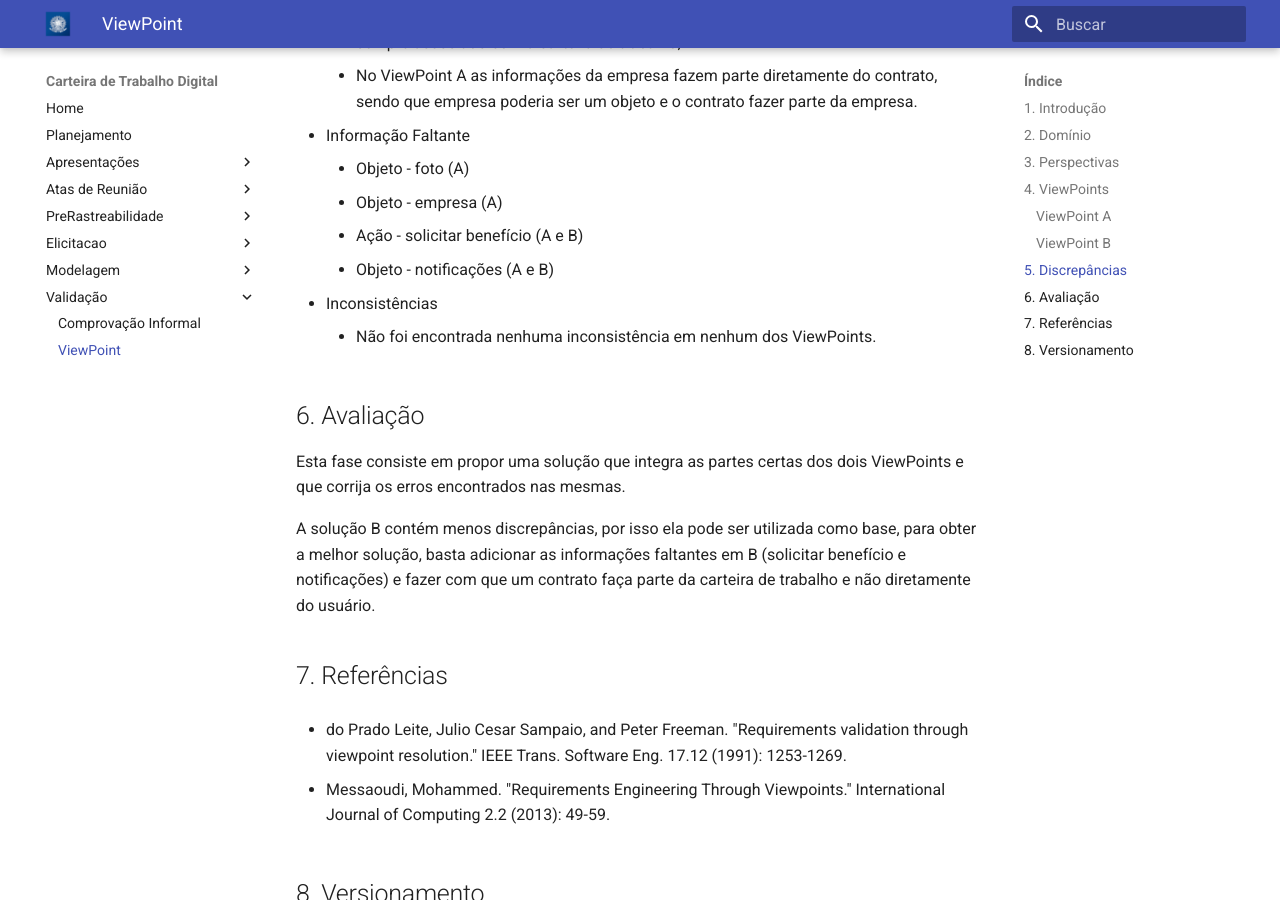
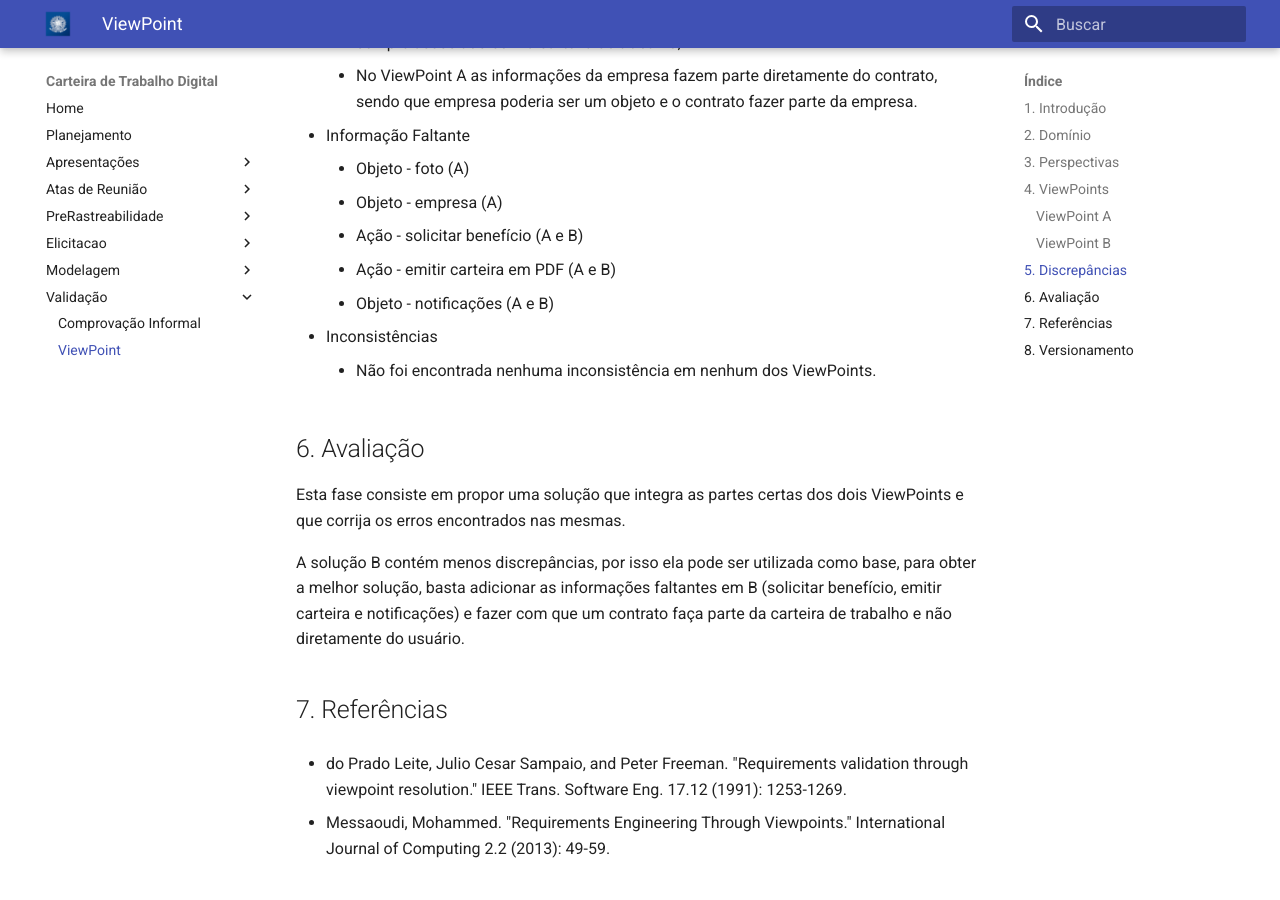
Before and after one commit to Requisitos-de-Software/2021.1-CarteiradeTrabalhoDigital, an MkDocs documentation site: the page built from docs/validação/Viewpoint.md, in a window 1280 px wide and 900 px high, scrolled down 2437 px. Built offline with MkDocs 1.6.1 and Material for MkDocs 9.7.7, drawn with Linux system fonts in a browser that asks for light colours.

Commit message:
update viewpoint

```diff
--- a/docs/validação/Viewpoint.md
+++ b/docs/validação/Viewpoint.md
@@ -102,6 +102,7 @@
     * Objeto - foto (A)
     * Objeto - empresa (A)
     * Ação - solicitar benefício (A e B)
+    * Ação - emitir carteira em PDF (A e B)
     * Objeto - notificações (A e B)
 
 * Inconsistências
@@ -111,7 +112,7 @@
 
 Esta fase consiste em propor uma solução que integra as partes certas dos dois ViewPoints e que corrija os erros encontrados nas mesmas.
 
-A solução B contém menos discrepâncias, por isso ela pode ser utilizada como base, para obter a melhor solução, basta adicionar as informações faltantes em B (solicitar benefício e notificações) e fazer com que um contrato faça parte da carteira de trabalho e não diretamente do usuário.
+A solução B contém menos discrepâncias, por isso ela pode ser utilizada como base, para obter a melhor solução, basta adicionar as informações faltantes em B (solicitar benefício, emitir carteira e notificações) e fazer com que um contrato faça parte da carteira de trabalho e não diretamente do usuário.
 
 ## 7. Referências
 
```
